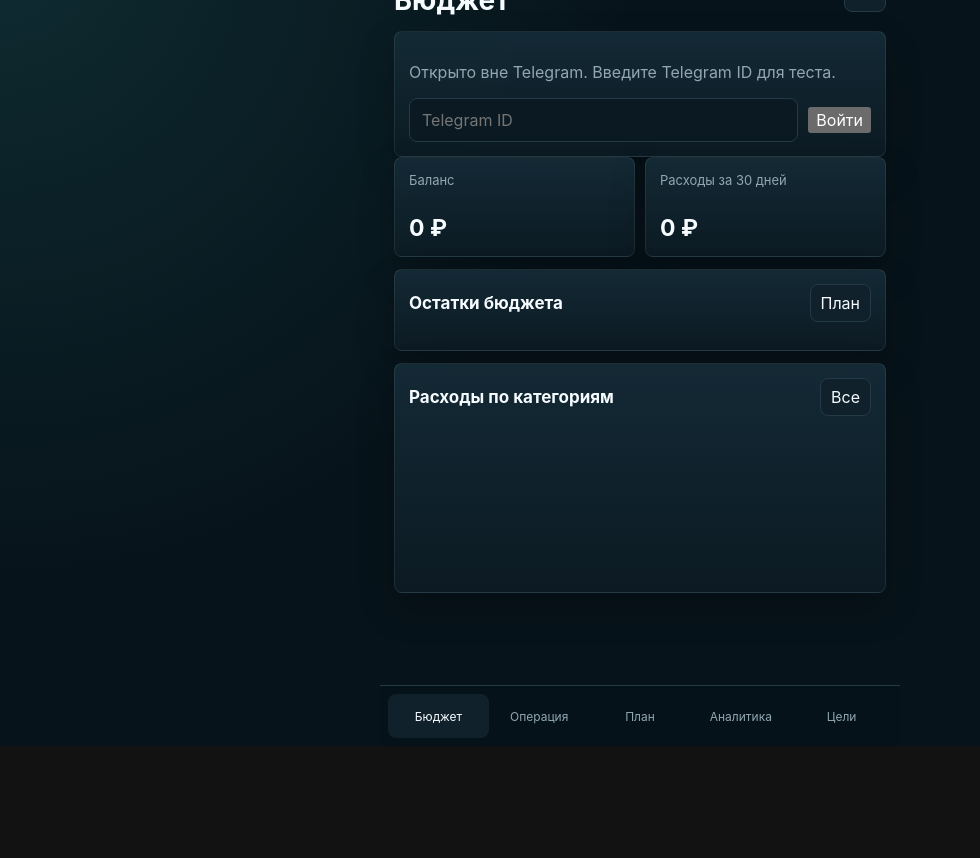
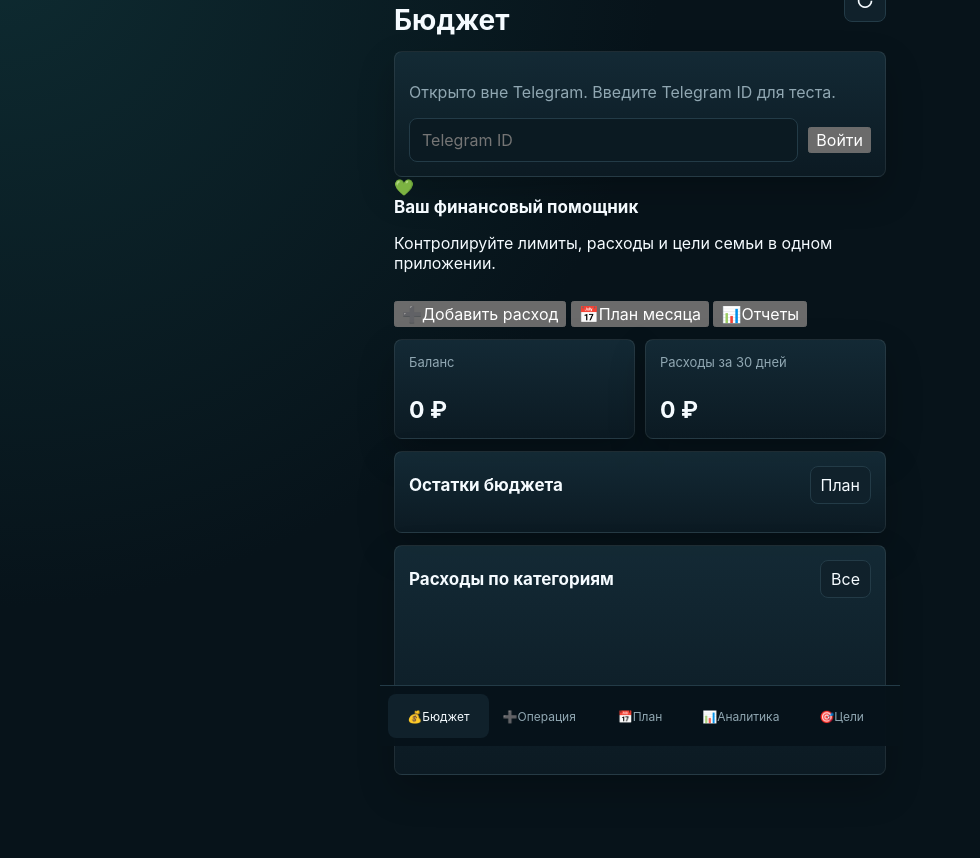
Before and after one commit to zamkovaeo/family-finance-bot, a plain HTML site: page app/static/index.html in a window 1280 px wide. Shown: the part 54-912 px from the top of the page, without its empty margins (0-980 px from the left). Before the commit the page ends 800 px from the top, so only its background shows below. Drawn offline with Linux system fonts and the light colour scheme; files that its build step writes are made by us from their sources; files whose address does not match are found by name.

Commit message:
Polish Mini App design from PRD mockup

```diff
--- a/app/static/index.html
+++ b/app/static/index.html
@@ -10,9 +10,12 @@
   <body>
     <main class="app-shell">
       <section class="topbar">
-        <div>
+        <div class="brand-row">
+          <div class="app-logo">🤖</div>
+          <div>
           <p class="eyebrow">FinanceBot</p>
           <h1 id="screen-title">Бюджет</h1>
+          </div>
         </div>
         <button class="icon-button" id="refresh-button" aria-label="Обновить">↻</button>
       </section>
@@ -28,6 +31,20 @@
       <section id="toast" class="toast hidden"></section>
 
       <section id="screen-dashboard" class="screen active">
+        <article class="assistant-card">
+          <div class="assistant-icon">💚</div>
+          <div>
+            <h2>Ваш финансовый помощник</h2>
+            <p>Контролируйте лимиты, расходы и цели семьи в одном приложении.</p>
+          </div>
+        </article>
+
+        <div class="quick-actions">
+          <button class="action-card" data-tab="operation"><span>➕</span>Добавить расход</button>
+          <button class="action-card" data-tab="budget"><span>📅</span>План месяца</button>
+          <button class="action-card" data-tab="analytics"><span>📊</span>Отчеты</button>
+        </div>
+
         <div class="summary-grid">
           <article class="metric-card">
             <span>Баланс</span>
@@ -61,6 +78,10 @@
 
       <section id="screen-operation" class="screen">
         <article class="panel">
+          <div class="section-intro">
+            <h2>Новая операция</h2>
+            <p>Выберите тип, дату, категорию и принадлежность расхода.</p>
+          </div>
           <div class="segmented">
             <button class="segment active" data-type="expense">Расход</button>
             <button class="segment" data-type="income">Доход</button>
@@ -89,7 +110,10 @@
       <section id="screen-budget" class="screen">
         <article class="panel">
           <div class="section-head">
-            <h2>План месяца</h2>
+            <div>
+              <h2>План месяца</h2>
+              <p class="muted compact">Суммы прошлого месяца подставляются автоматически.</p>
+            </div>
             <input id="budget-month" type="month" />
           </div>
           <div id="budget-editor" class="budget-editor"></div>
@@ -130,11 +154,11 @@
     </main>
 
     <nav class="bottom-nav">
-      <button class="nav-item active" data-tab="dashboard">Бюджет</button>
-      <button class="nav-item" data-tab="operation">Операция</button>
-      <button class="nav-item" data-tab="budget">План</button>
-      <button class="nav-item" data-tab="analytics">Аналитика</button>
-      <button class="nav-item" data-tab="goals">Цели</button>
+      <button class="nav-item active" data-tab="dashboard">💰<span>Бюджет</span></button>
+      <button class="nav-item" data-tab="operation">➕<span>Операция</span></button>
+      <button class="nav-item" data-tab="budget">📅<span>План</span></button>
+      <button class="nav-item" data-tab="analytics">📊<span>Аналитика</span></button>
+      <button class="nav-item" data-tab="goals">🎯<span>Цели</span></button>
     </nav>
 
     <script src="/miniapp/app.js"></script>
```
